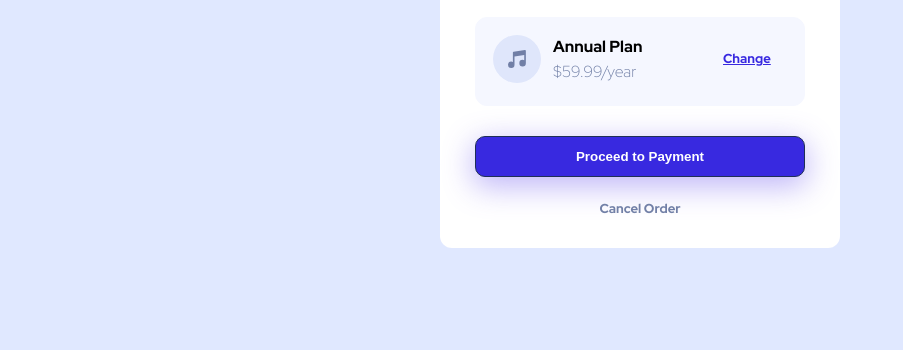
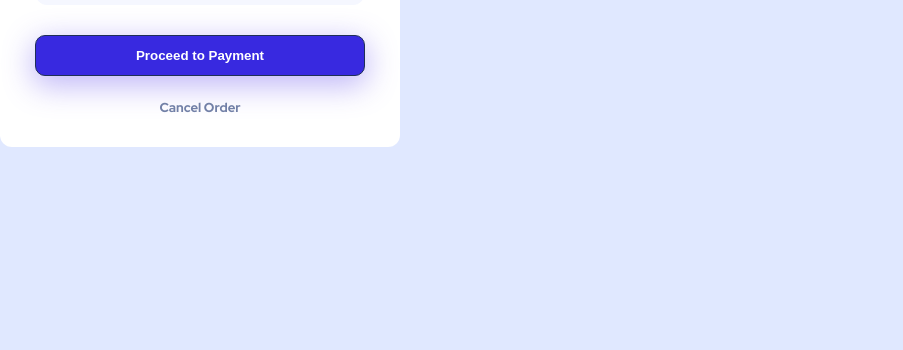
Before and after one commit to AkshyaU/Task, a plain HTML site: page order-summary-task2/index.html in a window 1280 px wide. Shown: the part 450-800 px from the top of the page, without its empty margins (0-903 px from the left). Drawn offline with Linux system fonts and the light colour scheme.

Commit message:
Update index.html

```diff
--- a/order-summary-task2/index.html
+++ b/order-summary-task2/index.html
@@ -13,7 +13,7 @@
   </head>
   <body>
     <main>
-      <div class="main-container">
+
         <div class="container">
           <img class="bg-card" src="images/illustration-hero.svg" />
           <div class="summary">
@@ -44,6 +44,6 @@
           </div>
         </div>
       </div>
-    </main>
+
   </body>
 </html>
```
